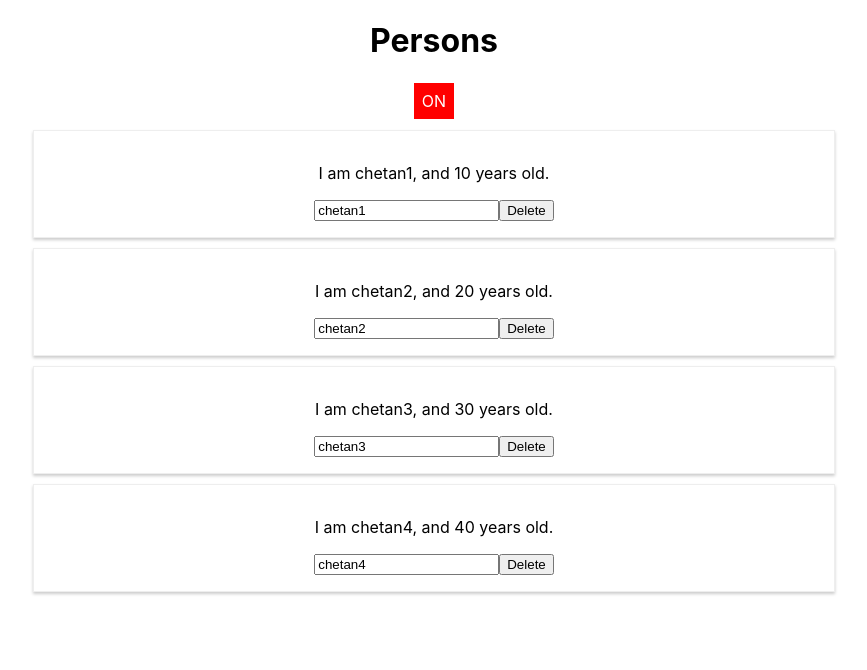
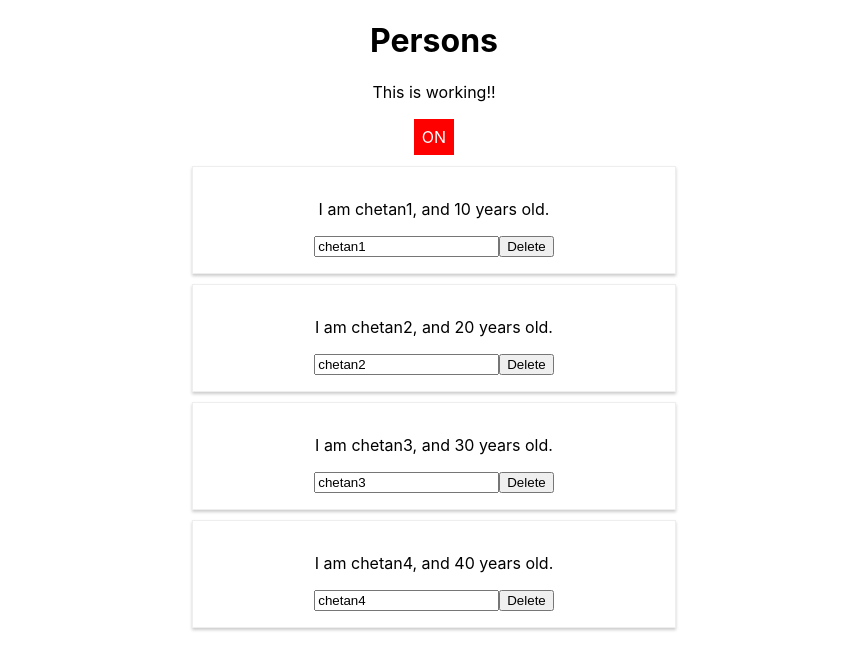
Before and after one commit to chetan8300/react-lists, a React (Create React App) app: page / in a window 1280 px wide. Both pictures are taken after a click on the button "OFF". Shown: the top 670 px of the page, without its empty margins (206-1073 px from the left). Built offline with nearby package versions, Linux system fonts and the light colour scheme.

Commit message:
Radium for CSS

```diff
--- a/package.json
+++ b/package.json
@@ -3,6 +3,7 @@
   "version": "0.1.0",
   "private": true,
   "dependencies": {
+    "radium": "^0.25.1",
     "react": "^16.7.0",
     "react-dom": "^16.7.0",
     "react-scripts": "2.1.3"
--- a/src/App.css
+++ b/src/App.css
@@ -1,3 +1,11 @@
 .App {
   text-align: center;
 }
+
+.red {
+  color: red;
+}
+
+.bold {
+  font-weight: bold;
+}
--- a/src/App.js
+++ b/src/App.js
@@ -1,6 +1,7 @@
 import React, { Component } from 'react';
 import './App.css';
 import Person from './Person/Person';
+import Radium, { StyleRoot } from 'radium';
 
 class App extends Component {
 
@@ -67,7 +68,11 @@ class App extends Component {
             border: '1px solid',
             padding: '8px',
             cursor: 'pointer',
-            outline: 'none'
+            outline: 'none',
+            ':hover': {
+                backgroundColor: 'lightgreen',
+                color: 'black'
+            }
         };
 
         let persons = null;
@@ -90,11 +95,25 @@ class App extends Component {
             );
 
             style.backgroundColor = 'red';
+            style[':hover'] = {
+                backgroundColor: 'salmon',
+                color: 'black'
+            };
+        }
+
+        const classes = [];
+        if(this.state.persons.length <= 2) {
+            classes.push('red');
+        }
+        if (this.state.persons.length <= 1) {
+            classes.push('bold');
         }
 
         return (
+            <StyleRoot>
                 <div className="App">
                     <h1>Persons</h1>
+                    <p className={classes.join(' ')}>This is working!!</p>
                     <button
                         style={style}
                         onClick={this.togglePersonsHandler}
@@ -103,8 +122,9 @@ class App extends Component {
                     </button>
                     {persons}
                 </div>
+            </StyleRoot>
         );
     }
 }
 
-export default App;
+export default Radium(App);
--- a/src/Person/Person.js
+++ b/src/Person/Person.js
@@ -1,9 +1,17 @@
 import React from "react";
 import './Person.css';
+import Radium from 'radium';
 
 const person = (props) => {
+
+    const style = {
+        '@media (min-width: 500px)': {
+            width: '450px'
+        }
+    }
+
     return (
-        <div className="Person">
+        <div className="Person" style={style}>
             <p>I am {props.name}, and {props.age} years old.</p>
             <p>{props.children}</p>
             <input type="text" onChange={props.changed} value={props.name}/>
@@ -12,4 +20,4 @@ const person = (props) => {
     );
 };
 
-export default person;
+export default Radium(person);
```
Also changed, not shown: 1 other file (tests, documents, lock files or other folders). Lines whose indentation alone changed are shown as unchanged.
